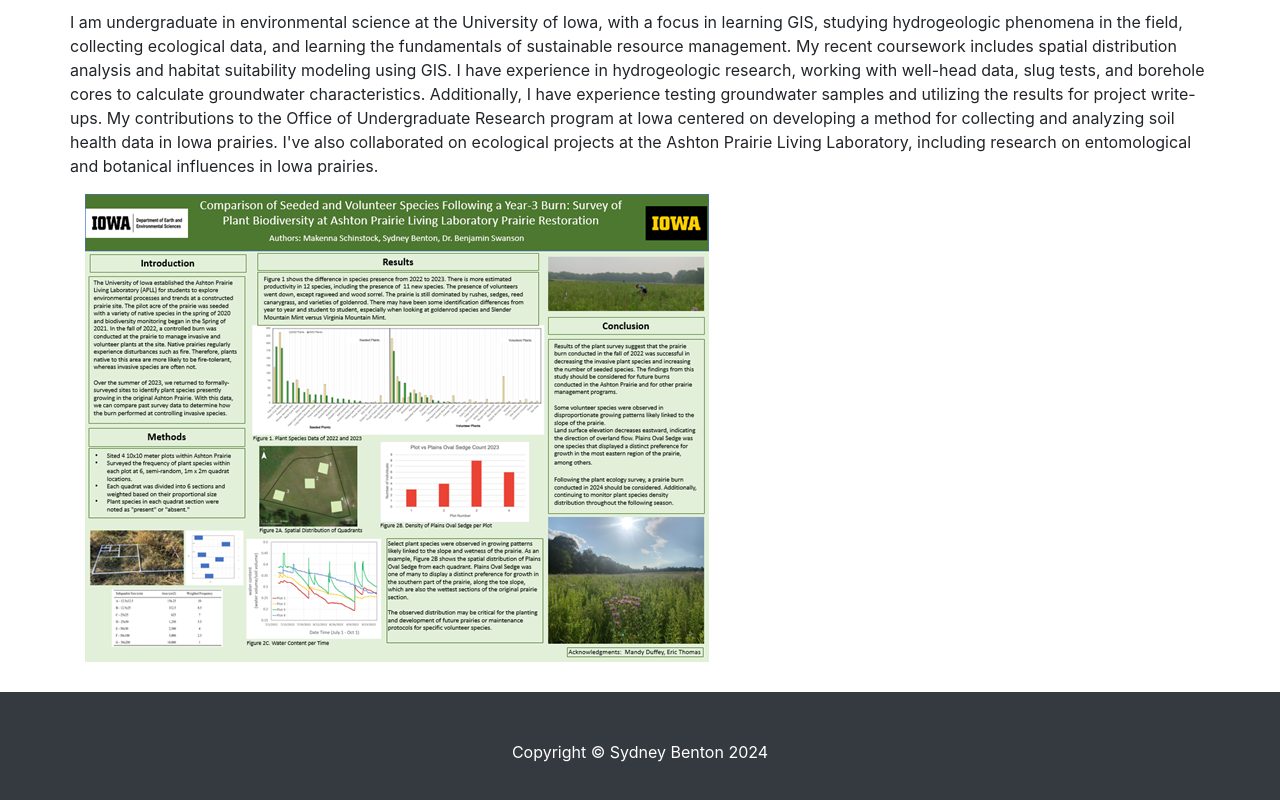
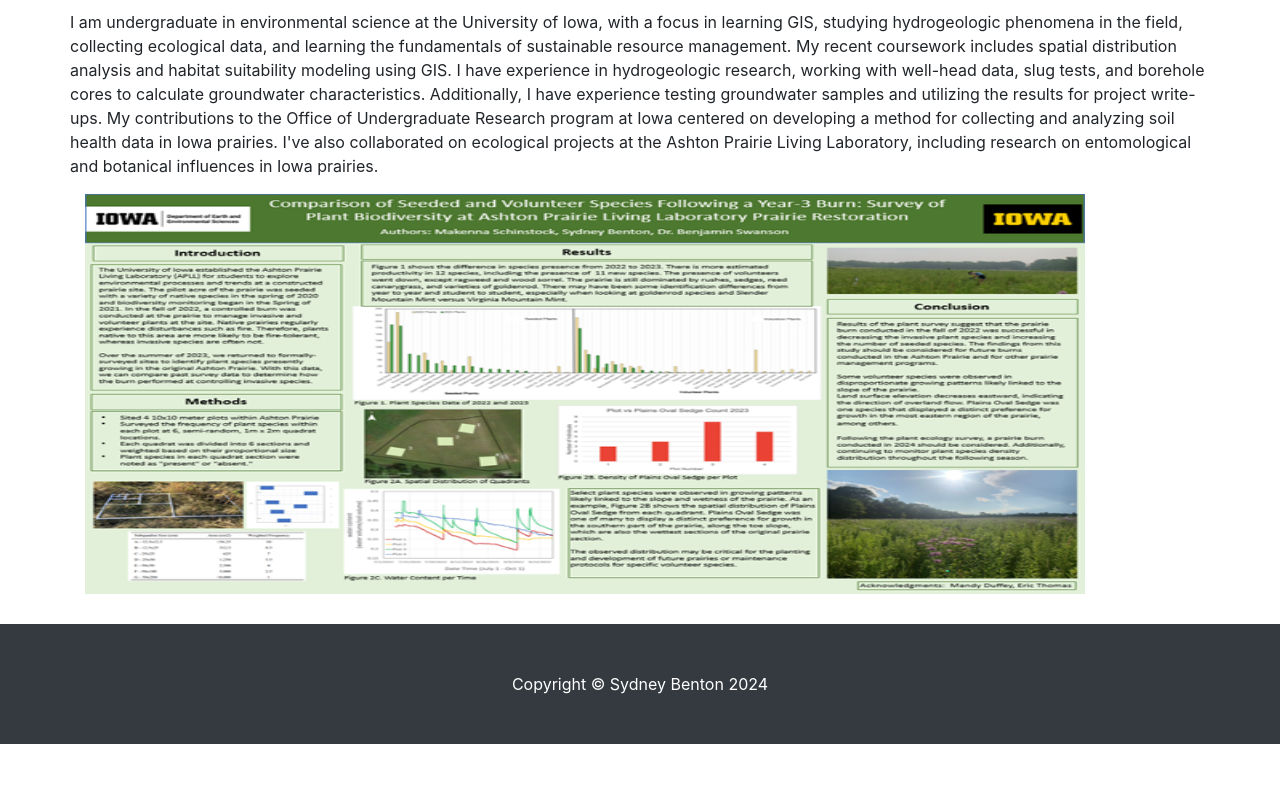
Before and after one commit to geog3540/sbnton, a website: page shortbio.html in a window 1280 px wide. Shown: the part 572-1372 px from the top of the page. After the commit the page ends 1316 px from the top, so only its background shows below. Drawn offline with Linux system fonts and the light colour scheme.

Commit message:
Update shortbio.html

```diff
--- a/shortbio.html
+++ b/shortbio.html
@@ -63,7 +63,7 @@
         <p class="card-text"> I am undergraduate in environmental science at the University of Iowa, with a focus in learning GIS, studying hydrogeologic phenomena in the field, collecting ecological data, and learning the fundamentals of sustainable resource management. My recent coursework includes spatial distribution analysis and habitat suitability modeling using GIS. I have experience in hydrogeologic research, working with well-head data, slug tests, and borehole cores to calculate groundwater characteristics. Additionally, I have experience testing groundwater samples and utilizing the results for project write-ups. My contributions to the Office of Undergraduate Research program at Iowa centered on developing a method for collecting and analyzing soil health data in Iowa prairies. I've also collaborated on ecological projects at the Ashton Prairie Living Laboratory, including research on entomological and botanical influences in Iowa prairies.
         </p>
 		        <div class="col-lg-4 col-sm-6 portfolio-item">
-          <img class = "card-image-top" src="Images/FURF.png" alt="">
+          <img class = "card-image-top" src="Images/FURF.png" alt=""width="1000" height="400">
         </div>
       </div>
       <!-- /.row -->
```
